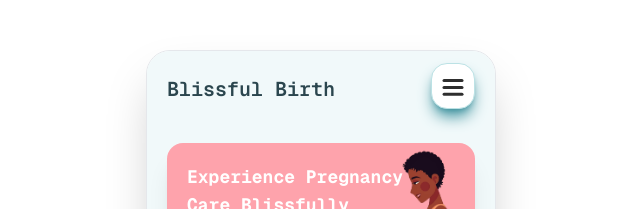
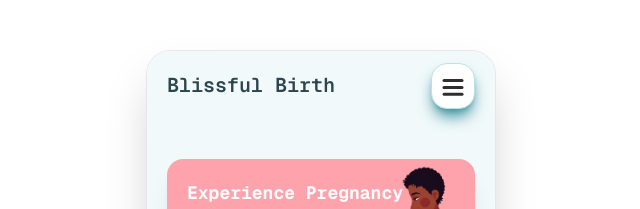
Before and after one commit to OluwaJudah/blissfulBirth, a Next.js app: page / in a window 1280 px wide. Shown: the top 209 px of the page, without its empty margins (319-959 px from the left). Built offline with nearby package versions, Linux system fonts and the light colour scheme.

Commit message:
feat: added a sticky top bar navvigation

```diff
--- a/app/(protected)/home/page.tsx
+++ b/app/(protected)/home/page.tsx
@@ -4,7 +4,7 @@ import Header from "@/components/(protected)/home/Header";
 export default function HomePage() {
   return (
     <div className="flex h-screen items-center">
-      <main className="px-[20px] pb-[40px] md:rounded-3xl md:shadow-2xl bg-turquoise-50 h-full md:h-[700px] border md:border-gray-400/2 w-[400px] md:w-[350px] mx-auto overflow-scroll">
+      <main className="pb-[40px] md:rounded-3xl md:shadow-2xl bg-turquoise-50 h-full md:h-[700px] border md:border-gray-400/2 w-[400px] md:w-[350px] mx-auto overflow-scroll">
         <Header />
         <Body />
       </main>
--- a/app/page.tsx
+++ b/app/page.tsx
@@ -4,7 +4,7 @@ import Header from "@/components/(public)/landing-page/Header";
 const LandingPage = () => {
   return (
     <div className="flex h-screen items-center ">
-      <main className="px-[20px] pb-[40px] md:rounded-3xl md:shadow-2xl bg-turquoise-50 h-full md:h-[700px] border md:border-gray-400/2 w-[400px] md:w-[350px] mx-auto overflow-scroll">
+      <main className="pb-[40px] md:rounded-3xl md:shadow-2xl bg-turquoise-50 h-full md:h-[700px] border md:border-gray-400/2 w-[400px] md:w-[350px] mx-auto overflow-scroll">
         <Header />
         <Body />
       </main>
--- a/components/(protected)/home/Body.tsx
+++ b/components/(protected)/home/Body.tsx
@@ -6,7 +6,7 @@ import DueDate from "./DueDate";
 
 const Body = () => {
   return (
-    <div className="flex flex-col gap-[35px]">
+    <div className="px-[20px] flex flex-col gap-[35px]">
       <NextAppointment />
       <MyBaby />
       <MyBody />
--- a/components/(protected)/home/Header.tsx
+++ b/components/(protected)/home/Header.tsx
@@ -65,7 +65,8 @@ const Header = () => {
   };
 
   return (
-    <div className="relative flex content-center justify-between pt-4 pb-[40px]">
+    <div style={{ zIndex: 999 }} className="pb-[40px] sticky top-0">
+      <div className="relative flex content-center justify-between bg-turquoise-50 py-3 px-[20px]">
         <div className="flex items-center gap-5">
           <div className="flex justify-center items-center bg-turquoise-100 w-[45px] h-[45px] rounded-full">
             <Image
@@ -80,7 +81,7 @@ const Header = () => {
             Hi Yanela
           </span>
         </div>{" "}
-      <div style={{ zIndex }} className="absolute -top-1 -right-6">
+        <div style={{ zIndex }} className="absolute -top-1 -right-1">
           <div className="relative flex justify-end items-stretch flex-1 rounded-[20px] h-[400px] w-[500px] max-w-full">
             <motion.nav
               initial={false}
@@ -101,6 +102,7 @@ const Header = () => {
               <Navigation navList={navList} />
             </motion.nav>
           </div>
+        </div>{" "}
       </div>
     </div>
   );
--- a/components/(public)/landing-page/Body.tsx
+++ b/components/(public)/landing-page/Body.tsx
@@ -6,7 +6,7 @@ import HeroSection from "./HeroSection";
 
 const Body = () => {
   return (
-    <div className="flex flex-col gap-[35px]">
+    <div className="px-[20px] flex flex-col gap-[35px]">
       <HeroSection />
       <Services />
       <Features />
--- a/components/(public)/landing-page/Header.tsx
+++ b/components/(public)/landing-page/Header.tsx
@@ -57,13 +57,14 @@ const Header = () => {
   };
 
   return (
-    <div className="relative flex content-center justify-between pt-6 pb-[40px]">
+    <div style={{ zIndex: 999 }} className="pb-[40px] sticky top-0">
+      <div className="relative flex content-center justify-between bg-turquoise-50 py-5 px-[20px]">
         <div className="flex items-center">
           <span className="font-mono font-semibold text-turquoise-900 text-xl">
             Blissful Birth
           </span>
         </div>{" "}
-      <div style={{ zIndex }} className="absolute -top-1 -right-6">
+        <div style={{ zIndex }} className="absolute -top-1 -right-1">
           <div className="relative flex justify-end items-stretch flex-1 rounded-[20px] h-[400px] w-[500px] max-w-full">
             <motion.nav
               initial={false}
@@ -86,6 +87,7 @@ const Header = () => {
           </div>
         </div>
       </div>
+    </div>
   );
 };
 
```
Lines whose indentation alone changed are shown as unchanged.
